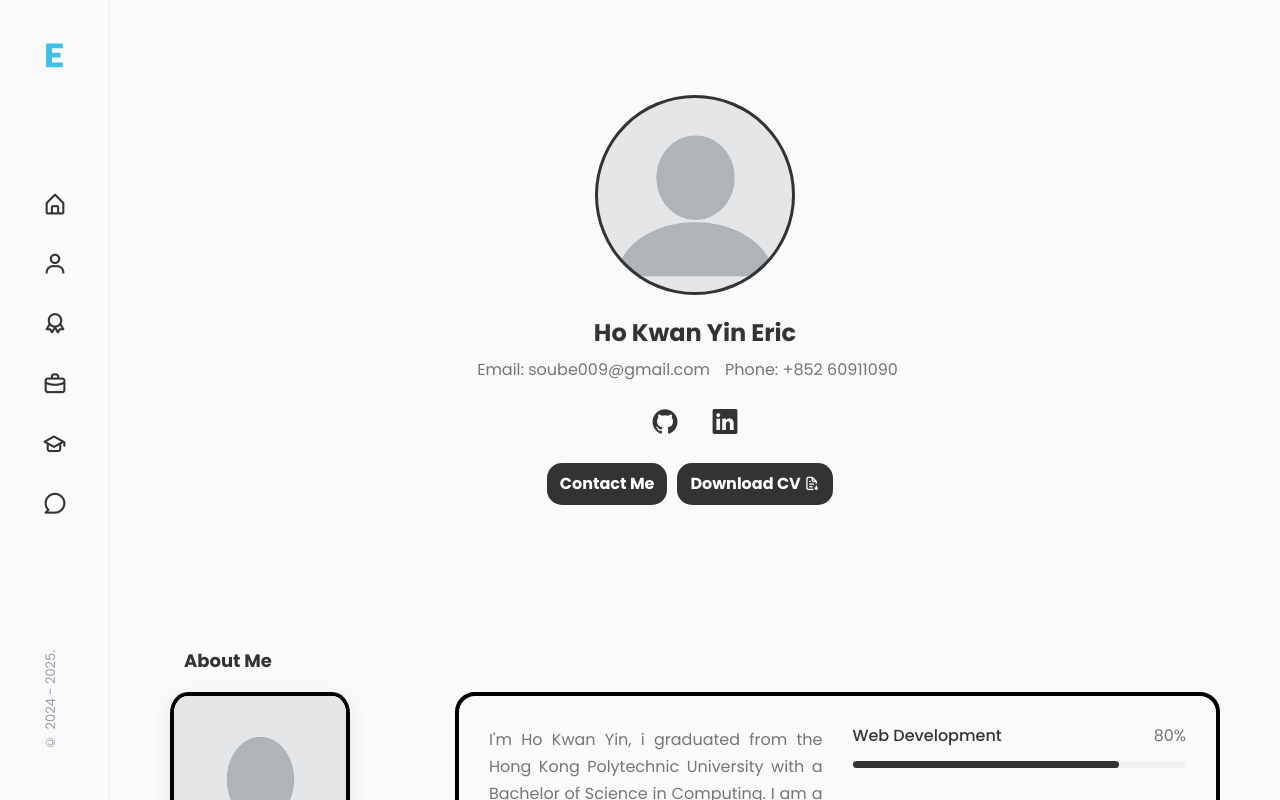
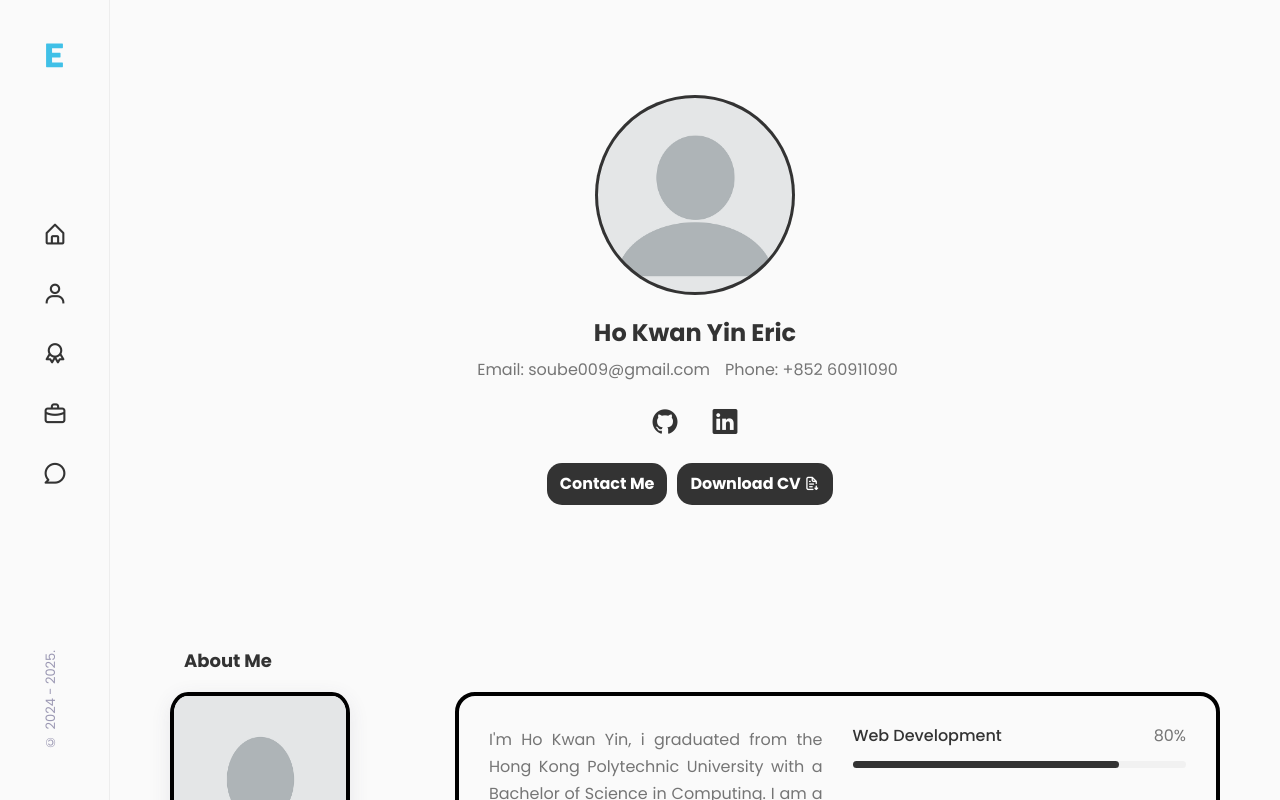
Before and after one commit to Hky224/PWS, a React (Create React App) app: page / in a window 1280 px wide. Shown: the top 800 px of the page. Built offline with nearby package versions, Linux system fonts and the light colour scheme.

Commit message:
update sider bar

```diff
--- a/src/components/sidebar/Sidebar.jsx
+++ b/src/components/sidebar/Sidebar.jsx
@@ -33,11 +33,7 @@ const Sidebar = () => {
                   <i class="uil uil-bag-alt"></i>
                 </a>
               </li>
-              <li className="nav__item">
-                <a href="#experience" className="nav__link">
-                  <i class="uil uil-graduation-cap"></i>
-                </a>
-              </li>
+
               <li className="nav__item">
                 <a href="#contact" className="nav__link">
                   <i class="uil uil-comment"></i>
```
